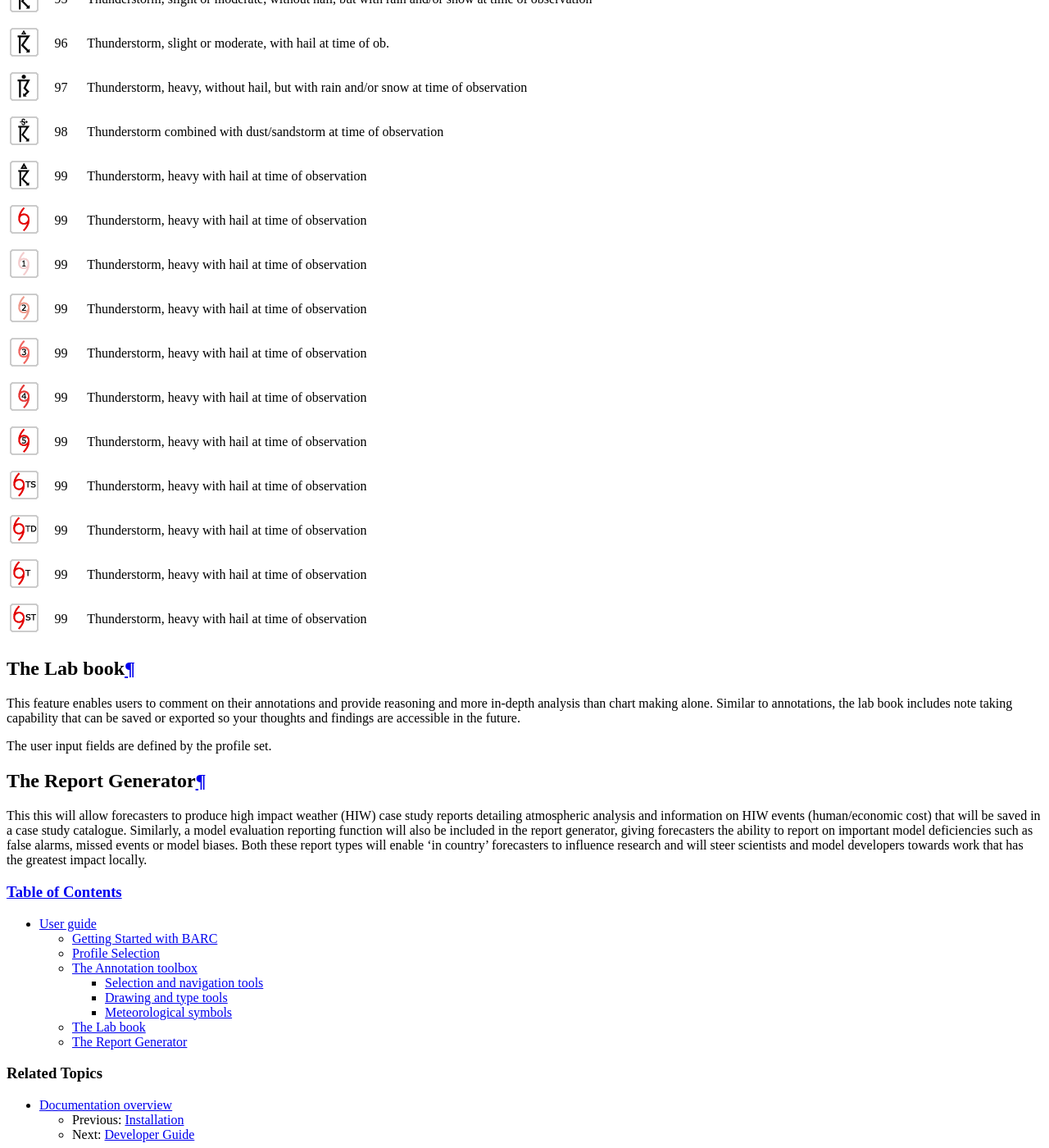
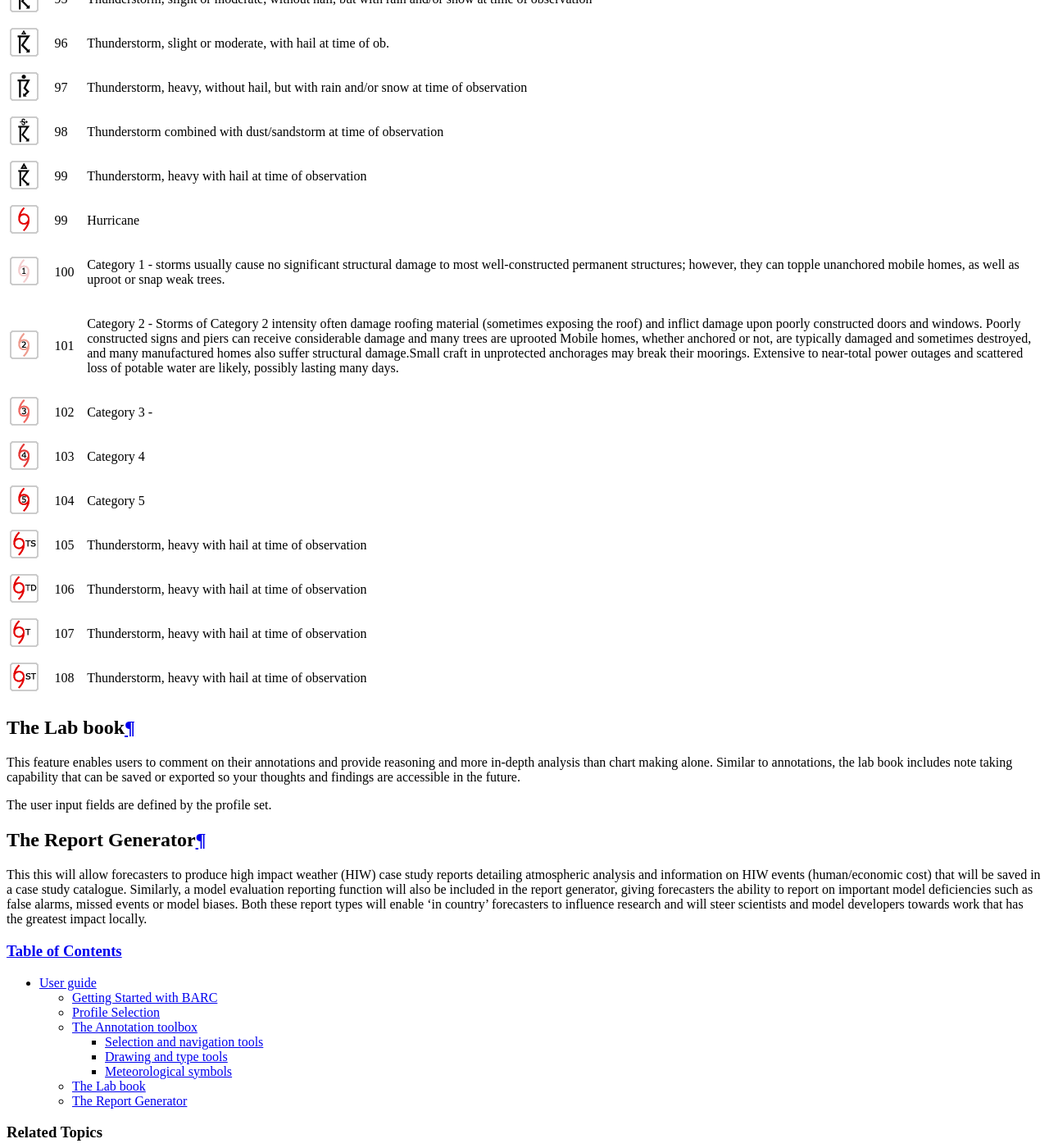
Before and after one commit to lecjlg/barc-docs, a Sphinx documentation site: the page built from docs/source/userguide.rst, in a window 1280 px wide and 1400 px high, scrolled down 8260 px. Shown: the whole window at 82% size. Built offline with Sphinx 7.4.7, drawn with Linux system fonts in a browser that asks for light colours.

Commit message:
added descriptions for cat1 and 2 hurricanes

```diff
--- a/docs/source/userguide.rst
+++ b/docs/source/userguide.rst
@@ -718,55 +718,57 @@ BARC has a host of specfic meteorological symbols availble. These symbols are di
 |         :height: 36px                       |    |                                                                                                                                                                                                                                                                              |
 |         :alt: icon                          | 99 |                                                                                                                                                                                                                                                                              |
 +---------------------------------------------+----+------------------------------------------------------------------------------------------------------------------------------------------------------------------------------------------------------------------------------------------------------------------------------+
-| ..   image:: /images/pw_symbols/pw-100.png  |    |  Thunderstorm, heavy with hail at   time of observation                                                                                                                                                                                                                      |
+| ..   image:: /images/pw_symbols/pw-100.png  |    |  Hurricane                                                                                                                                                                                                                                                                   |
 |         :width: 36px                        |    |                                                                                                                                                                                                                                                                              |
 |         :height: 36px                       |    |                                                                                                                                                                                                                                                                              |
 |         :alt: icon                          | 99 |                                                                                                                                                                                                                                                                              |
 +---------------------------------------------+----+------------------------------------------------------------------------------------------------------------------------------------------------------------------------------------------------------------------------------------------------------------------------------+
-| ..   image:: /images/pw_symbols/pw-101.png  |    |  Thunderstorm, heavy with hail at   time of observation                                                                                                                                                                                                                      |
+| ..   image:: /images/pw_symbols/pw-101.png  |    |  Category 1 - storms usually cause no significant structural damage to most well-constructed permanent structures; however, they can topple unanchored mobile homes, as well as uproot or snap weak trees.                                                                   |
 |         :width: 36px                        |    |                                                                                                                                                                                                                                                                              |
 |         :height: 36px                       |    |                                                                                                                                                                                                                                                                              |
-|         :alt: icon                          | 99 |                                                                                                                                                                                                                                                                              |
+|         :alt: icon                          | 100|                                                                                                                                                                                                                                                                              |
 +---------------------------------------------+----+------------------------------------------------------------------------------------------------------------------------------------------------------------------------------------------------------------------------------------------------------------------------------+
-| ..   image:: /images/pw_symbols/pw-102.png  |    |  Thunderstorm, heavy with hail at   time of observation                                                                                                                                                                                                                      |
+| ..   image:: /images/pw_symbols/pw-102.png  |    |  Category 2 - Storms of Category 2 intensity often damage roofing material (sometimes exposing the roof) and inflict damage upon poorly constructed doors and windows. Poorly constructed signs and piers can receive considerable damage and many trees are uprooted        |
+|         :width: 36px                        |    |  Mobile homes, whether anchored or not, are typically damaged and sometimes destroyed, and many manufactured homes also suffer structural damage.Small craft in unprotected anchorages may break their moorings. Extensive to near-total power outages and scattered loss    |
+|         :height: 36px                       |    |  of potable water are likely, possibly lasting many days.                                                                                                                                                                                                                    |
+|         :alt: icon                          |    |                                                                                                                                                                                                                                                                              |
+|                                             |    |                                                                                                                                                                                                                                                                              |
+|                                             | 101|                                                                                                                                                                                                                                                                              |
++---------------------------------------------+----+------------------------------------------------------------------------------------------------------------------------------------------------------------------------------------------------------------------------------------------------------------------------------+
+| ..   image:: /images/pw_symbols/pw-103.png  |    |  Category 3 -                                                                                                                                                                                                                                                                |
 |         :width: 36px                        |    |                                                                                                                                                                                                                                                                              |
 |         :height: 36px                       |    |                                                                                                                                                                                                                                                                              |
-|         :alt: icon                          | 99 |                                                                                                                                                                                                                                                                              |
+|         :alt: icon                          | 102|                                                                                                                                                                                                                                                                              |
 +---------------------------------------------+----+------------------------------------------------------------------------------------------------------------------------------------------------------------------------------------------------------------------------------------------------------------------------------+
-| ..   image:: /images/pw_symbols/pw-103.png  |    |  Thunderstorm, heavy with hail at   time of observation                                                                                                                                                                                                                      |
+| ..   image:: /images/pw_symbols/pw-104.png  |    |  Category 4                                                                                                                                                                                                                                                                  |
 |         :width: 36px                        |    |                                                                                                                                                                                                                                                                              |
 |         :height: 36px                       |    |                                                                                                                                                                                                                                                                              |
-|         :alt: icon                          | 99 |                                                                                                                                                                                                                                                                              |
+|         :alt: icon                          | 103|                                                                                                                                                                                                                                                                              |
 +---------------------------------------------+----+------------------------------------------------------------------------------------------------------------------------------------------------------------------------------------------------------------------------------------------------------------------------------+
-| ..   image:: /images/pw_symbols/pw-104.png  |    |  Thunderstorm, heavy with hail at   time of observation                                                                                                                                                                                                                      |
+| ..   image:: /images/pw_symbols/pw-105.png  |    |  Category 5                                                                                                                                                                                                                                                                  |
 |         :width: 36px                        |    |                                                                                                                                                                                                                                                                              |
 |         :height: 36px                       |    |                                                                                                                                                                                                                                                                              |
-|         :alt: icon                          | 99 |                                                                                                                                                                                                                                                                              |
+|         :alt: icon                          | 104|                                                                                                                                                                                                                                                                              |
 +---------------------------------------------+----+------------------------------------------------------------------------------------------------------------------------------------------------------------------------------------------------------------------------------------------------------------------------------+
-| ..   image:: /images/pw_symbols/pw-105.png  |    |  Thunderstorm, heavy with hail at   time of observation                                                                                                                                                                                                                      |
+| ..   image:: /images/pw_symbols/pw-106.png  |    |  Thunderstorm, heavy with hail at time of observation                                                                                                                                                                                                                        |
 |         :width: 36px                        |    |                                                                                                                                                                                                                                                                              |
 |         :height: 36px                       |    |                                                                                                                                                                                                                                                                              |
-|         :alt: icon                          | 99 |                                                                                                                                                                                                                                                                              |
+|         :alt: icon                          | 105|                                                                                                                                                                                                                                                                              |
 +---------------------------------------------+----+------------------------------------------------------------------------------------------------------------------------------------------------------------------------------------------------------------------------------------------------------------------------------+
-| ..   image:: /images/pw_symbols/pw-106.png  |    |  Thunderstorm, heavy with hail at   time of observation                                                                                                                                                                                                                      |
+| ..   image:: /images/pw_symbols/pw-107.png  |    |  Thunderstorm, heavy with hail at time of observation                                                                                                                                                                                                                        |
 |         :width: 36px                        |    |                                                                                                                                                                                                                                                                              |
 |         :height: 36px                       |    |                                                                                                                                                                                                                                                                              |
-|         :alt: icon                          | 99 |                                                                                                                                                                                                                                                                              |
+|         :alt: icon                          | 106|                                                                                                                                                                                                                                                                              |
 +---------------------------------------------+----+------------------------------------------------------------------------------------------------------------------------------------------------------------------------------------------------------------------------------------------------------------------------------+
-| ..   image:: /images/pw_symbols/pw-107.png  |    |  Thunderstorm, heavy with hail at   time of observation                                                                                                                                                                                                                      |
+| ..   image:: /images/pw_symbols/pw-108.png  |    |  Thunderstorm, heavy with hail at time of observation                                                                                                                                                                                                                        |
 |         :width: 36px                        |    |                                                                                                                                                                                                                                                                              |
 |         :height: 36px                       |    |                                                                                                                                                                                                                                                                              |
-|         :alt: icon                          | 99 |                                                                                                                                                                                                                                                                              |
+|         :alt: icon                          | 107|                                                                                                                                                                                                                                                                              |
 +---------------------------------------------+----+------------------------------------------------------------------------------------------------------------------------------------------------------------------------------------------------------------------------------------------------------------------------------+
-| ..   image:: /images/pw_symbols/pw-108.png  |    |  Thunderstorm, heavy with hail at   time of observation                                                                                                                                                                                                                      |
+| ..   image:: /images/pw_symbols/pw-109.png  |    |  Thunderstorm, heavy with hail at time of observation                                                                                                                                                                                                                        |
 |         :width: 36px                        |    |                                                                                                                                                                                                                                                                              |
 |         :height: 36px                       |    |                                                                                                                                                                                                                                                                              |
-|         :alt: icon                          | 99 |                                                                                                                                                                                                                                                                              |
-+---------------------------------------------+----+------------------------------------------------------------------------------------------------------------------------------------------------------------------------------------------------------------------------------------------------------------------------------+
-| ..   image:: /images/pw_symbols/pw-109.png  |    |  Thunderstorm, heavy with hail at   time of observation                                                                                                                                                                                                                      |
-|         :width: 36px                        |    |                                                                                                                                                                                                                                                                              |
-|         :height: 36px                       |    |                                                                                                                                                                                                                                                                              |
-|         :alt: icon                          | 99 |                                                                                                                                                                                                                                                                              |
+|         :alt: icon                          | 108|                                                                                                                                                                                                                                                                              |
 +---------------------------------------------+----+------------------------------------------------------------------------------------------------------------------------------------------------------------------------------------------------------------------------------------------------------------------------------+
 
 
```
